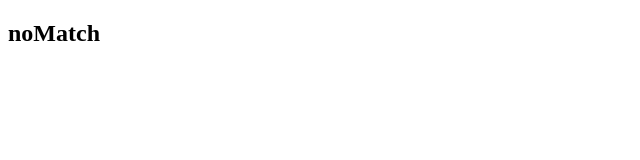
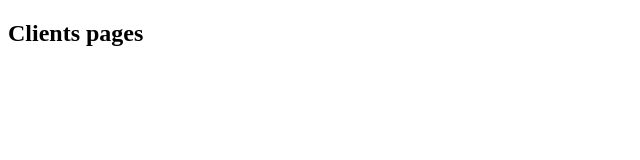
Before and after one commit to BrightbotsAI/Legal-Management-APP, a React (Vite) app: page /clients in a window 1280 px wide. Shown: the top 160 px of the page, without its empty margins (0-640 px from the left). Built offline with nearby package versions, Linux system fonts and the light colour scheme.

Commit message:
:white_check_mark: Add clients pages and routes

```diff
--- a/src/App.tsx
+++ b/src/App.tsx
@@ -1,4 +1,5 @@
 import { Route, BrowserRouter as Router, Routes } from "react-router-dom";
+import { Clients } from "./pages/clients";
 import { Lawyers } from "./pages/lawyers";
 import { NoMatch } from "./pages/noMatch";
 import { Home } from "./pages/home";
@@ -8,6 +9,7 @@ function LegalManagementApp() {
       <Router>
         <Routes>
           {<Route path="/" element={<Home />} />}
+          {<Route path="/clients" element={<Clients />} />}
           {<Route path="/lawyers" element={<Lawyers />} />}
           {<Route path="*" element={<NoMatch />} />}
         </Routes>
--- /dev/null
+++ b/src/pages/clients.tsx
@@ -0,0 +1,7 @@
+export function Clients() {
+    return (
+      <div>
+        <h2>Clients pages</h2>
+      </div>
+    );
+  }
```
